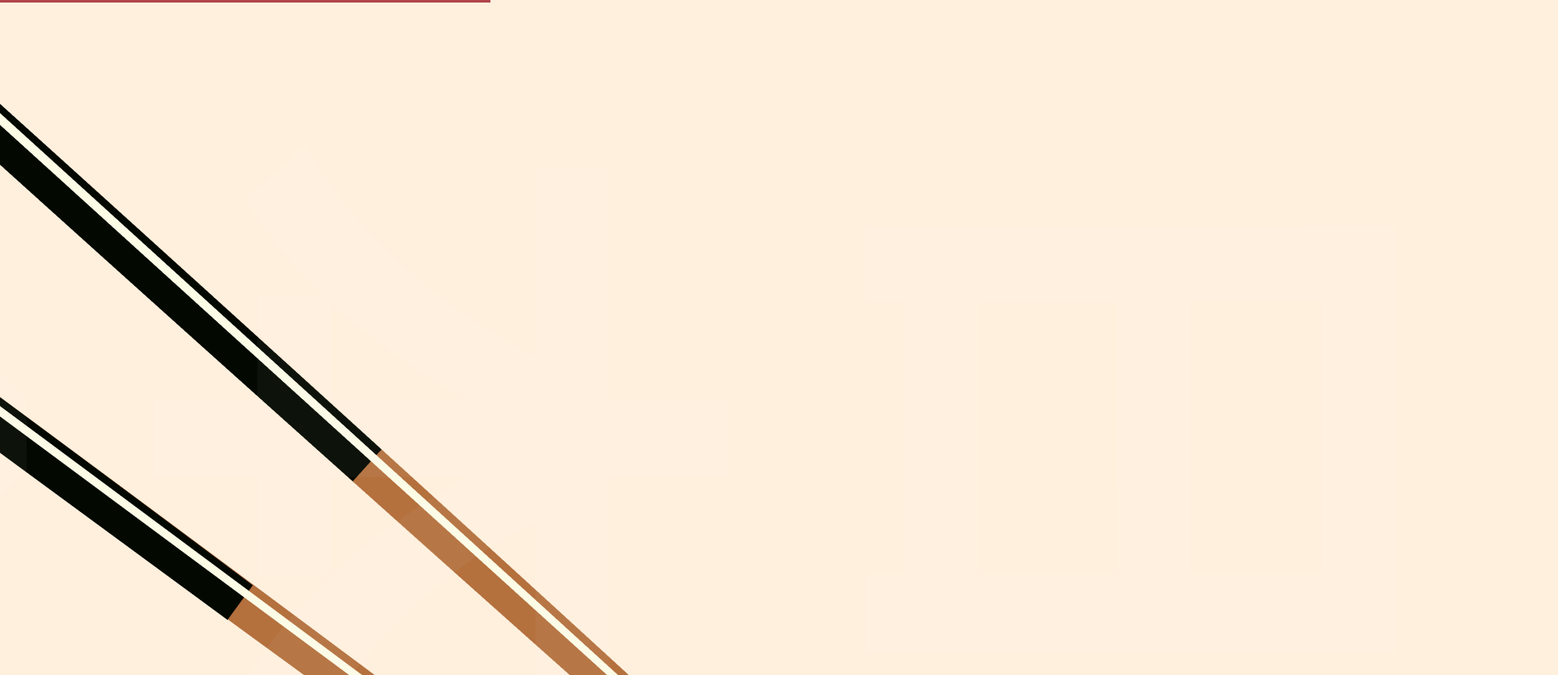
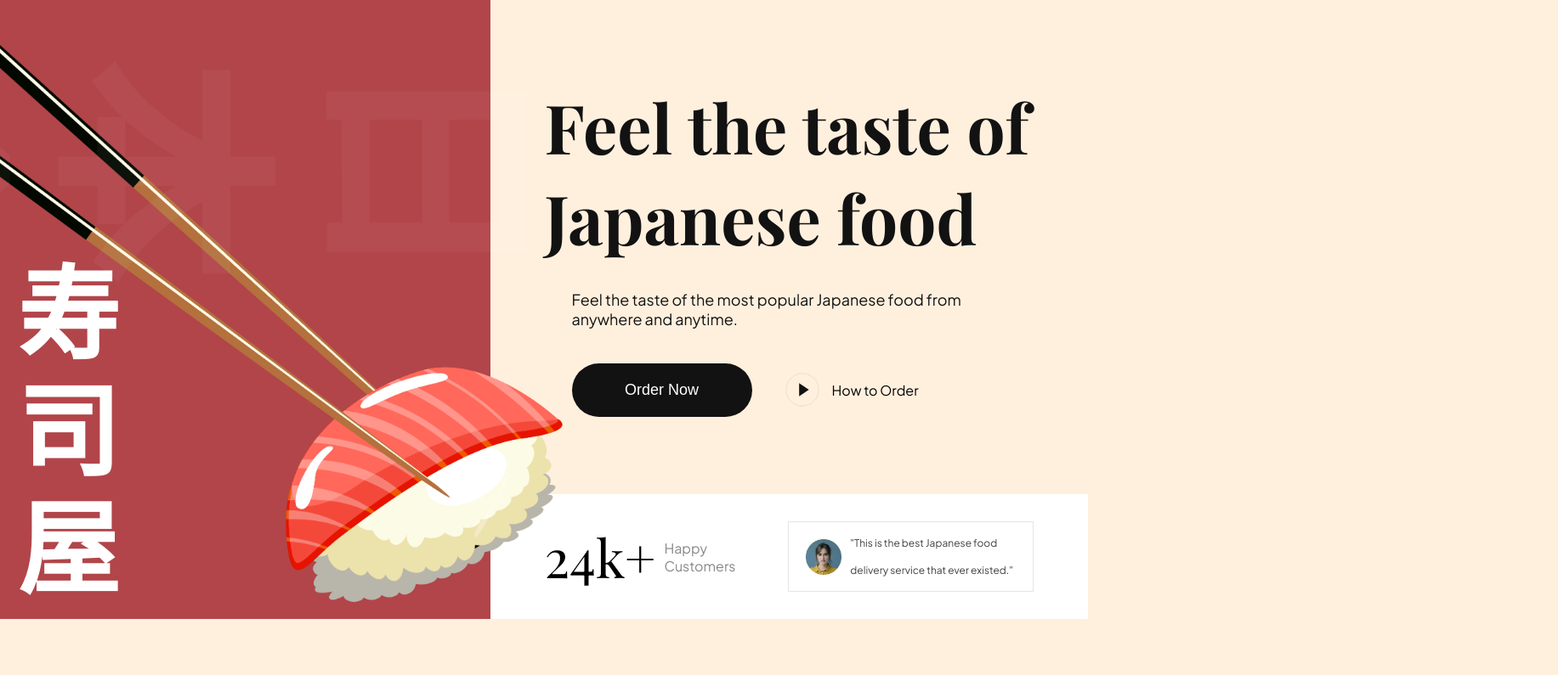
Before and after one commit to Orisaeke/Sushimaun, a website built with Vite: page index.html in a window 1280 px wide. Shown: the part 69-864 px from the top of the page at 85% size, 1833 px wide, since content can reach past the window. After the commit the page ends 800 px from the top, so only its background shows below. Built offline with nearby package versions, Linux system fonts and the light colour scheme.

Commit message:
Sushiman v0.3 (Hero Section Implemented)

```diff
--- a/css/sections/header.css
+++ b/css/sections/header.css
@@ -33,7 +33,7 @@
 .header__menu,
 .header__menu-mobile {
   padding: 20px;
-  flex: 1.235;
+  flex: 1.236;
   display: flex;
   justify-content: flex-end;
   align-items: center;
--- a/css/sections/hero.css
+++ b/css/sections/hero.css
@@ -0,0 +1,161 @@
+.hero {
+    display: flex;
+    min-height: calc(100vh - 74px);
+    overflow: hidden;
+}
+
+.hero-image {
+    flex: 1;
+    display: flex;
+    flex-direction: column;
+    position: relative;
+    z-index: 5;
+}
+
+.hero-image img {
+    width: 120%;
+    height: 100%;
+    object-fit: contain;
+}
+
+.hero-image__overlay {
+    position: absolute;
+    inset: 0;
+    width: 100%;
+    background-color: var(--primary-color);
+    z-index: -1;
+}
+
+.hero-image h2 {
+    position: absolute;
+    bottom: 0;
+    padding: 20px;
+    font-family: var(--playfair-display);
+    font-weight: 700;
+    font-size: 120px;
+    line-height: 138px;
+    color: #fff;
+}
+
+.hero-content {
+    flex: 1.22;
+    display: flex;
+    justify-content: space-between;
+    flex-direction: column;
+}
+
+.hero-content-info{
+    padding: 64px;
+    flex: 1;
+    display: flex;
+    justify-content: center;
+    flex-direction: column;
+}
+
+.hero-content-info h1 {
+    font-size: 80px;
+    font-weight: 600px;
+    font-family: var(--playfair-display);
+    color: var(--secondary-color);
+}
+
+.hero-content-info p {
+    margin: 32px 0 0 32px;
+    font-family: var(--plus-jakarta-sans);
+    color: var(--secondary-color);
+    font-size: 18px;
+    font-weight: 400;
+}
+
+.hero-content__buttons {
+    margin: 41px 0 0 32px;
+    display: flex;
+    flex-wrap: wrap;
+    gap: 36px;
+}
+
+.hero-content__order-button {
+    padding: 20px;
+    border-radius: 36px;
+    min-width: 212px;
+    outline: none;
+    border: none;
+    background: var(--secondary-color);
+    cursor: pointer;
+    color: #fff;
+    font-weight: 500;
+    font-size: 18px;
+    line-height: 23px;
+}
+
+.hero-content__play-button {
+    border: none;
+    outline: none;
+    background: transparent;
+    display: flex;
+    align-items: center;
+    font-size: 16px;
+    line-height: 19px;
+    color: var(--black-200);
+    font-family: var(--plus-jakarta-sans);
+    cursor: pointer;
+}
+
+.hero-content__play-button img {
+    margin-right: 12px;
+    width: 46px;
+    height: 46px;
+    object-fit: contain;
+}
+
+.hero-content__testimonial {
+    padding: 32px 64px;
+    display: flex;
+    flex-wrap: wrap;
+    gap: 20px;
+    background: var(--color-white);
+}
+
+.hero-content__customer {
+    flex: 1;
+    gap: 10px;
+}
+
+.hero-content__customer h4 {
+    font-size: 62px;
+    font-weight: 400;
+    font-family: var(--playfair-display);
+}
+
+.hero-content__customer p {
+    font-size: 16px;
+    font-weight: 400;
+    font-family: var(--plus-jakarta-sans);
+    color: var(--secondary-color);
+    opacity: 0.5;
+}
+
+.hero-content__review {
+    flex: 1;
+    display: flex;
+    align-items: center;
+    gap: 10px;
+    padding-left: 20px;
+    border: 1px solid rgba(2, 2, 2, 0.1);
+    min-width: 200px;
+}
+
+.hero-content__review img {
+    width: 42px;
+    height: 42px;
+    object-fit: contain;
+}
+
+.hero-content__review p {
+    font-size: 12px;
+    font-weight: 400;
+    line-height: 32px;
+    font-family: var(--plus-jakarta-sans);
+    color: var(--secondary-color);
+    opacity: 0.8;
+}
--- a/css/style.css
+++ b/css/style.css
@@ -4,11 +4,11 @@
 /* other css file imports */
 @import url("sections/header.css");
 @import url("sections/hero.css");
-/* @import url("sections/about.css");
+@import url("sections/about.css");
 @import url("sections/popular.css");
 @import url("sections/trending.css");
 @import url("sections/subscribe.css");
-@import url("sections/footer.css"); */
+@import url("sections/footer.css");
 
 /* CSS variables for reusablity across all files (including above imported) */
 :root {
@@ -45,7 +45,6 @@ a {
   text-decoration: none;
   color: inherit;
 }
-
 
 .flex-center {
   display: flex;
--- a/index.html
+++ b/index.html
@@ -42,8 +42,40 @@
           <h2>
             寿 <br />
             司 <br />
-            屋 <br />
+            屋
           </h2>
+
+          <div class="hero-image__overlay"></div>
+        </div>
+
+        <div class="hero-content">
+         <div class="hero-content-info">
+            <h1>Feel the taste of Japanese food</h1>
+            <p>Feel the taste of the most popular Japanese
+               food from anywhere and anytime.
+            </p>
+
+            <div class="hero-content__buttons">
+              <button class="hero-content__order-button">Order Now</button>
+              <button class="hero-content__play-button">
+                <img src="assets/play-circle.svg" alt="play" />
+                How to Order
+              </button>
+            </div>
+          </div>
+
+          <div class="hero-content__testimonial">
+            <div class="hero-content__customer flex-center">
+              <h4>24<span>k+</span></h4>
+              <p>Happy Customers</p>
+            </div>
+
+            <div class="hero-content__review">
+              <img src="assets/user.png" alt="user" />
+              <p>"This is the best Japanese food delivery
+              service that ever existed."</p>
+            </div>
+          </div>
         </div>
       </section>
 
```
Also changed, not shown: css/sections/about.css (added), css/sections/footer.css (added), css/sections/popular.css (added), css/sections/subscribe.css (added), css/sections/trending.css (added).
